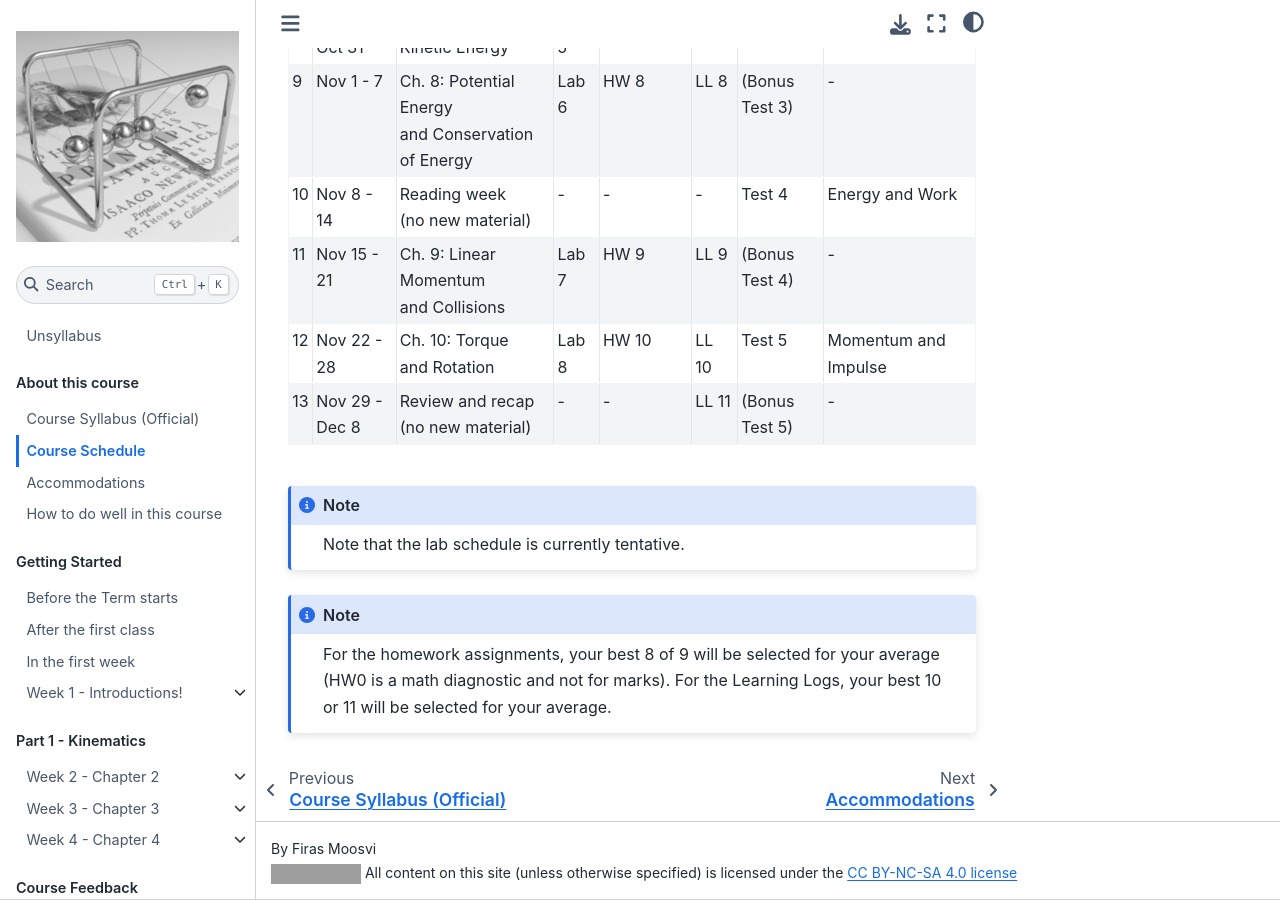
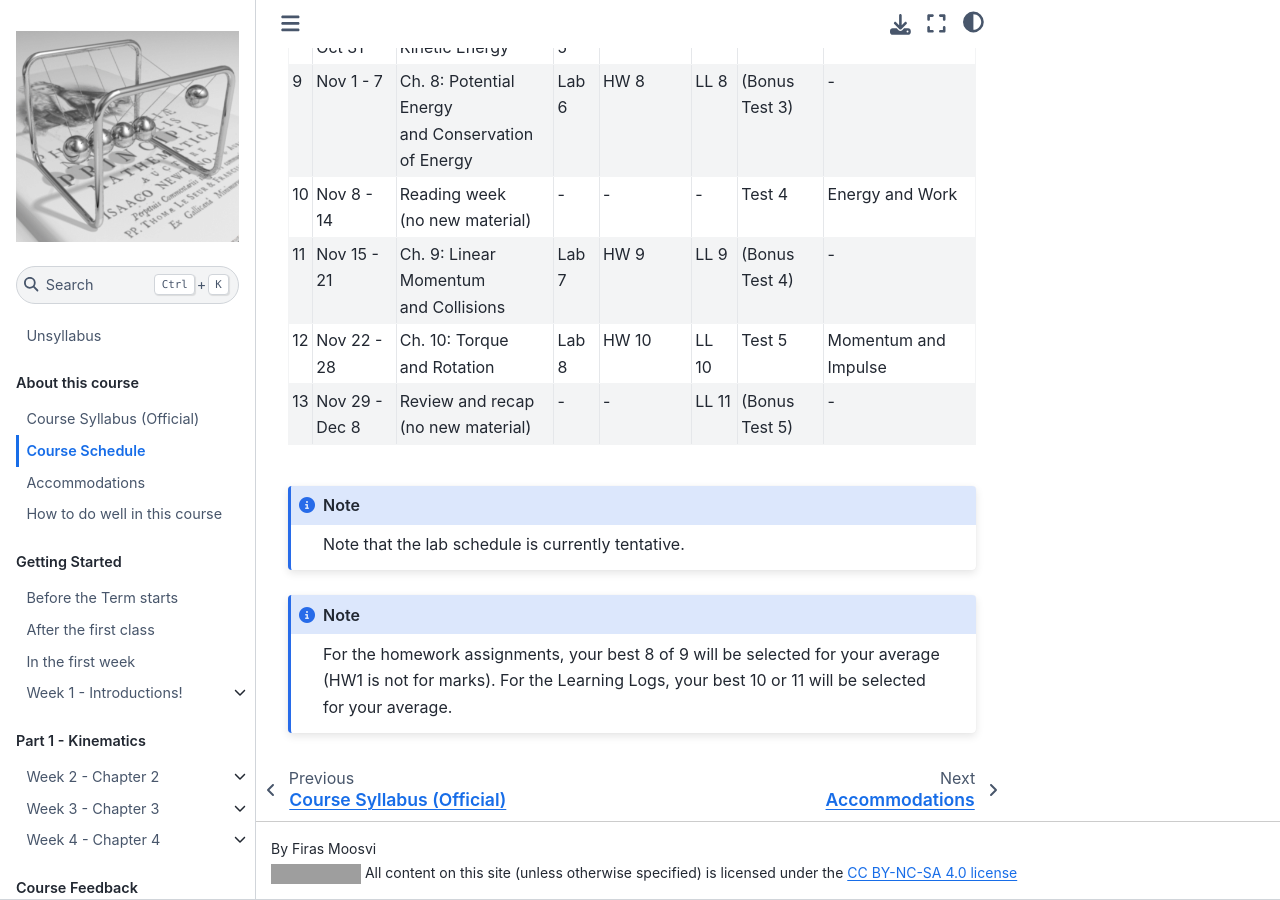
Before and after one commit to ubco-cmps/phys111_course, a Jupyter Book: the page built from about/course_schedule.md, in a window 1280 px wide and 900 px high, scrolled down 764 px. Built offline with Jupyter Book 1.0.4 settings and Sphinx 7.4.7 and the Sphinx Book theme 1.1.4, drawn with Linux system fonts in a browser that asks for light colours; grey boxes are pictures that could not be loaded.

Commit message:
Update schedule.md

````diff
--- a/about/syllabus_bits/schedule.md
+++ b/about/syllabus_bits/schedule.md
@@ -22,6 +22,6 @@ Note that the lab schedule is currently tentative.
 ```
 
 ```{note}
-For the homework assignments, your best 8 of 9 will be selected for your average (HW0 is a math diagnostic and not for marks).
+For the homework assignments, your best 8 of 9 will be selected for your average (HW1 is not for marks).
 For the Learning Logs, your best 10 or 11 will be selected for your average.
 ```
````
